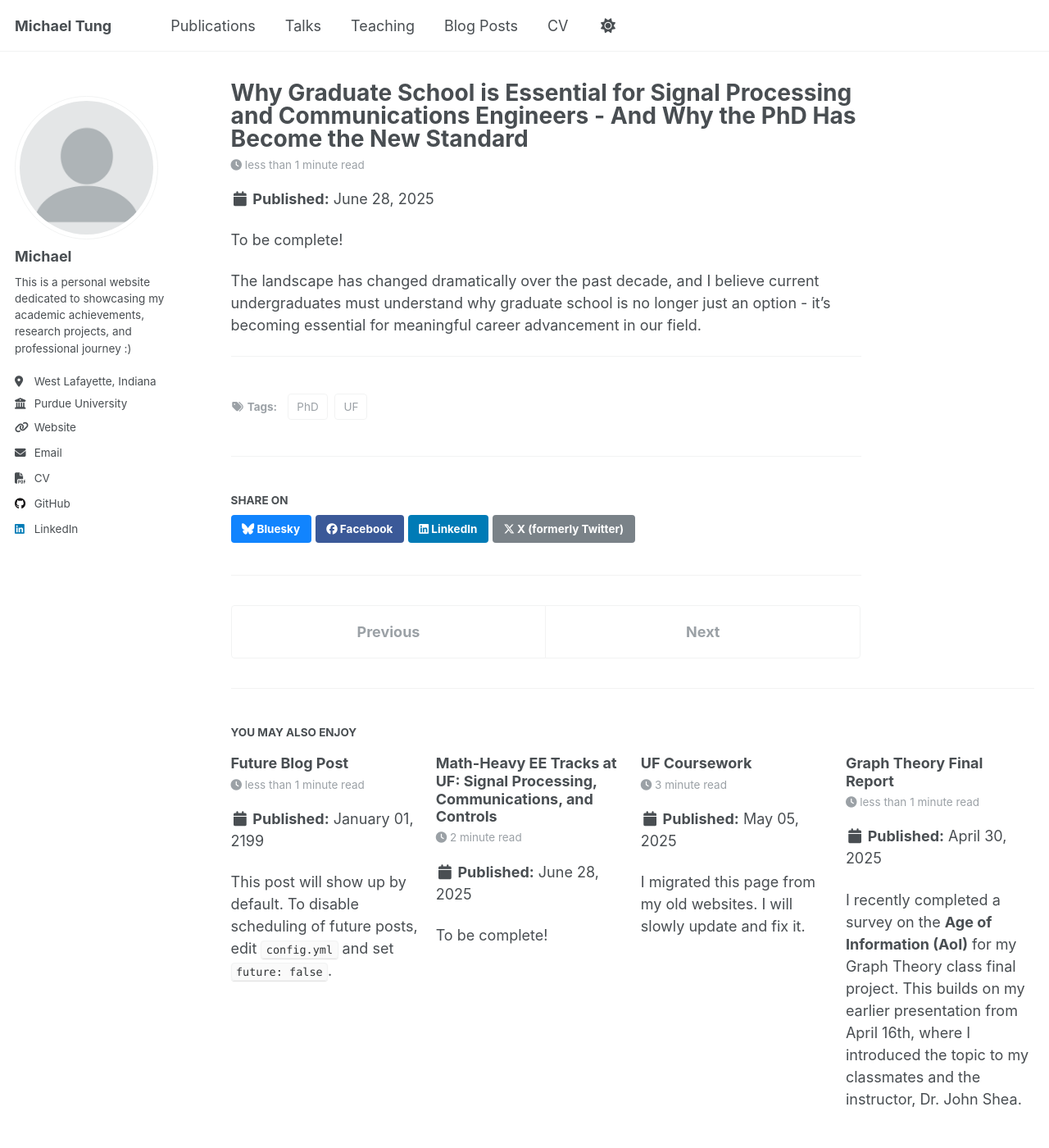
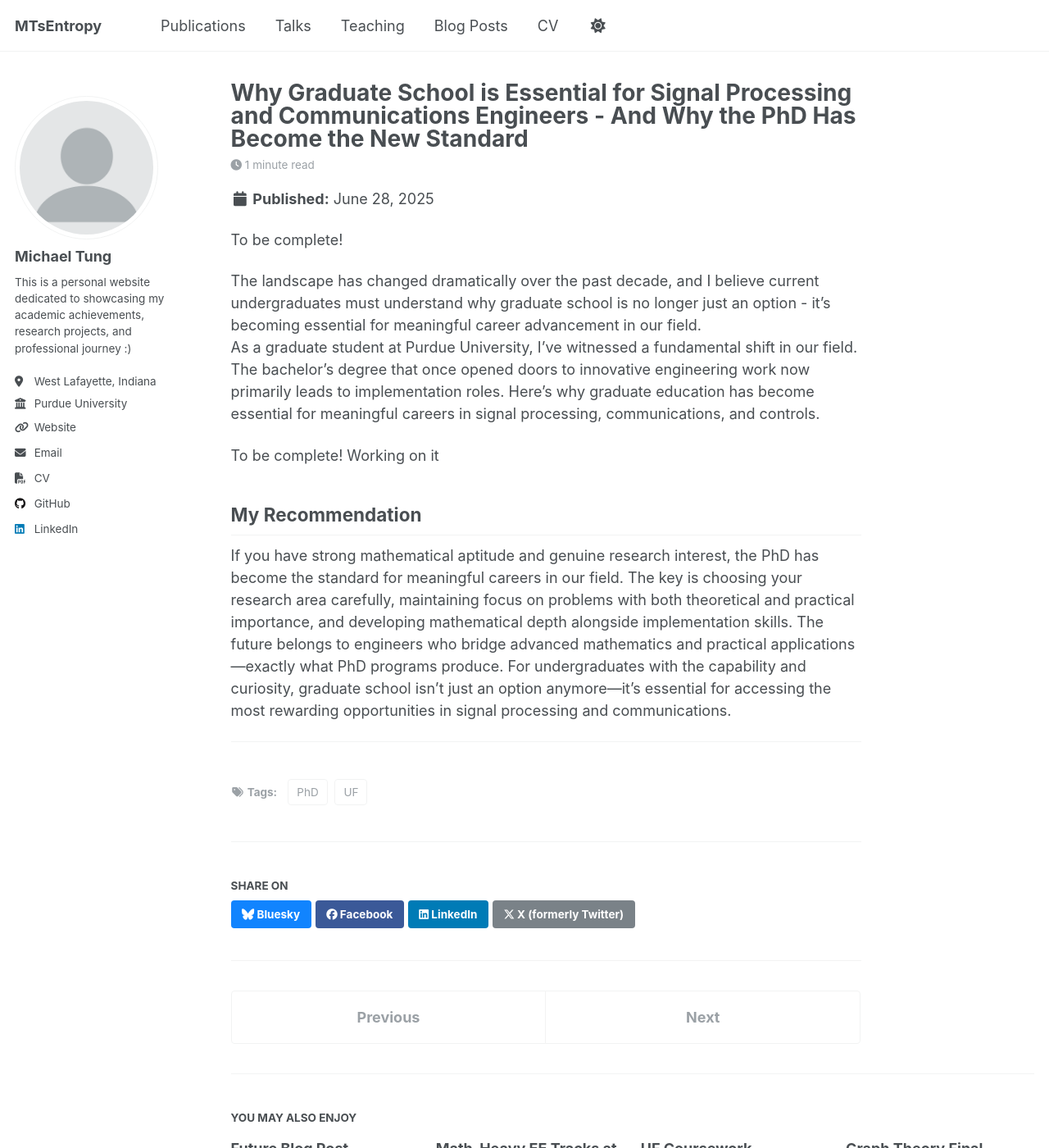
Before and after one commit to GodKnowss/GodKnowss.github.io, a Jekyll site: the page built from _posts/2025-06-28-Why-Grad-School.md, in a window 1280 px wide and 1400 px high. Shown: the whole window at 82% size. Built offline with Jekyll 4.4.1, drawn with Linux system fonts in a browser that asks for light colours; a script that is not in the unit is left out.

Commit message:
update website name

```diff
--- a/_config.yml
+++ b/_config.yml
@@ -9,7 +9,7 @@
 # Basic Site Settings
 locale                   : "en-US"
 site_theme               : "default"
-title                    : "Michael Tung"
+title                    : "MTsEntropy" #this is the site title, lets use information theory for now
 title_separator          : "-"
 name                     : &name "Michael" #at the bottom of the website
 description              : &description "This is my second website hosted on Git Hub. Still learning how to use it." #this will pop up when you enter the website link
@@ -23,7 +23,7 @@ repository               : "academicpages/academicpages.github.io"
 author:
   # Biographic information
   avatar           : "profile.png"
-  name             : "Michael"
+  name             : "Michael Tung" # at the author bio
   pronouns         : # example: "she/her"
   bio              : "This is a personal website dedicated to showcasing my academic achievements, research projects, and professional journey :)"
   location         : "West Lafayette, Indiana"
--- a/_posts/2025-06-28-Why-Grad-School.md
+++ b/_posts/2025-06-28-Why-Grad-School.md
@@ -9,6 +9,14 @@ tags:
 
 To be complete! <br>
 
-The landscape has changed dramatically over the past decade, and I believe current undergraduates must understand why graduate school is no longer just an option - it's becoming essential for meaningful career advancement in our field.
+The landscape has changed dramatically over the past decade, and I believe current undergraduates must understand why graduate school is no longer just an option - it's becoming essential for meaningful career advancement in our field. <br>
+As a graduate student at Purdue University, I've witnessed a fundamental shift in our field. The bachelor's degree that once opened doors to innovative engineering work now primarily leads to implementation roles.
+Here's why graduate education has become essential for meaningful careers in signal processing, communications, and controls.
+
+To be complete! Working on it <br>
+
+## My Recommendation
+If you have strong mathematical aptitude and genuine research interest, the PhD has become the standard for meaningful careers in our field. The key is choosing your research area carefully, maintaining focus on problems with both theoretical and practical importance, and developing mathematical depth alongside implementation skills.
+The future belongs to engineers who bridge advanced mathematics and practical applications—exactly what PhD programs produce. For undergraduates with the capability and curiosity, graduate school isn't just an option anymore—it's essential for accessing the most rewarding opportunities in signal processing and communications.
 
 ------
```
Also changed, not shown: _posts/2025-04-11-honors-thesis-process.md (+2 -2 lines), _posts/2025-05-05-UF-Courseworks.md (+7 -7 lines), _teaching/2024-fall-teaching-DSP.md (+2 -2 lines).
